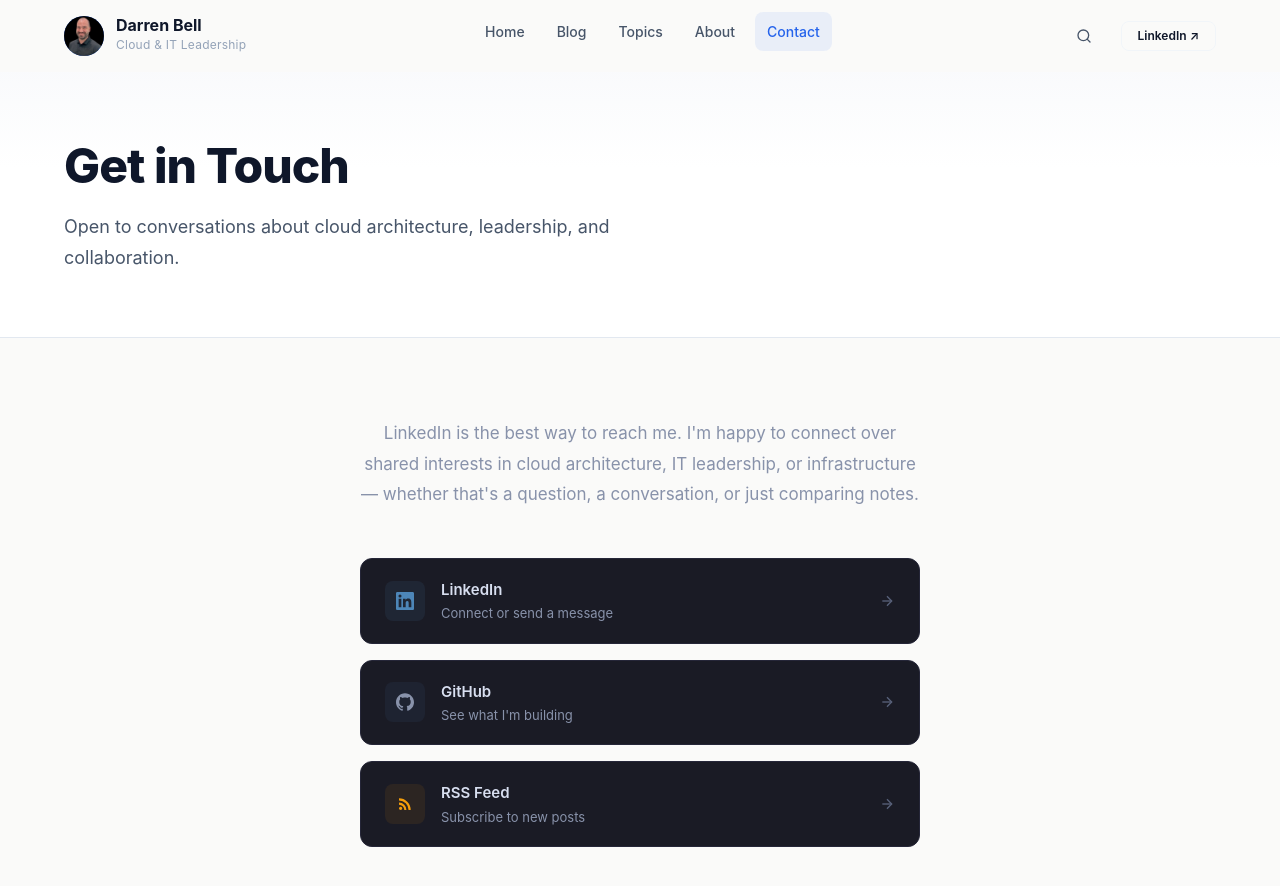
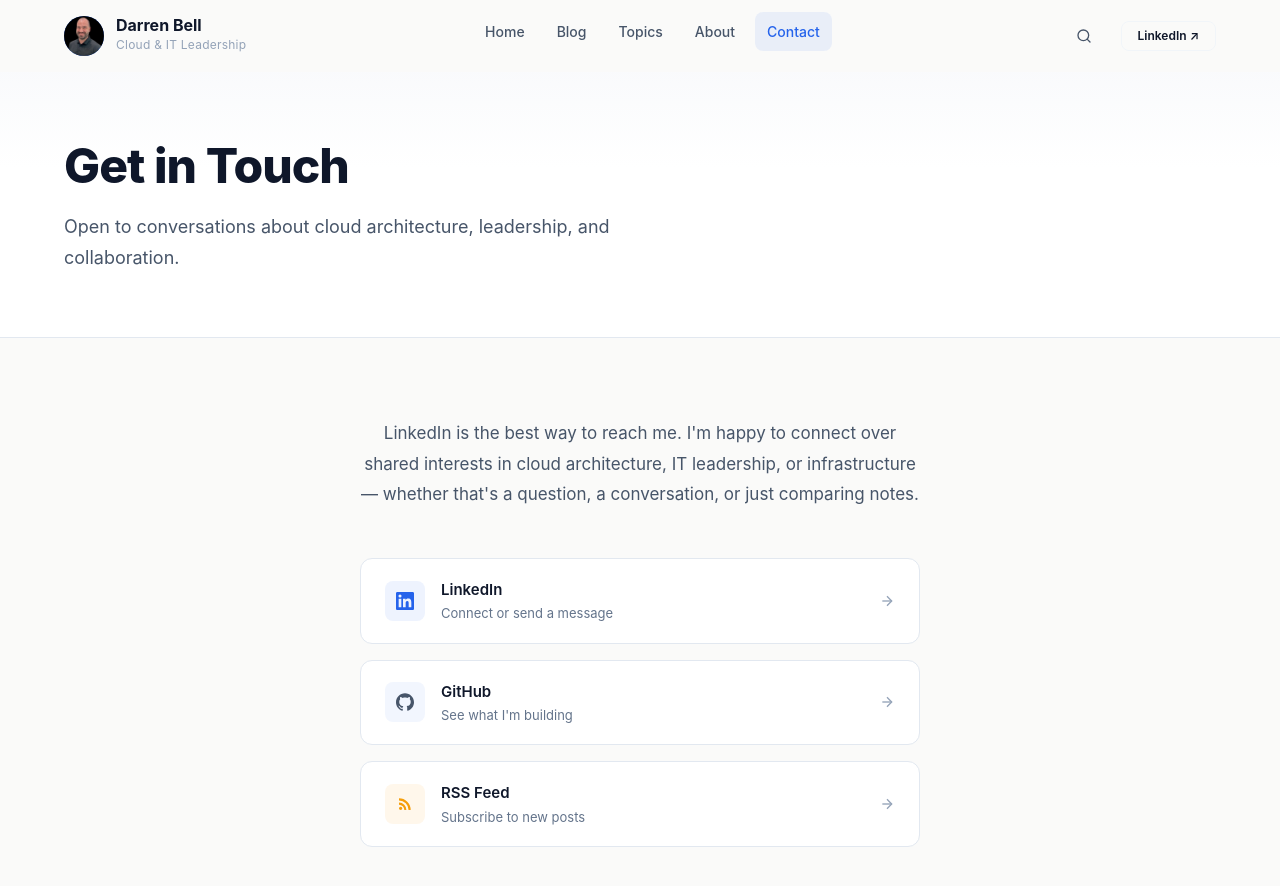
Before and after one commit to darrenbell09/DB_Blog, a Jekyll site: the page built from contact.html, in a window 1280 px wide and 900 px high. Shown: the top 886 px of the window. Built offline with Jekyll 4.4.1, drawn with Linux system fonts in a browser that asks for light colours.

Commit message:
Fix dark-theme remnants on About/Contact, remove animate-in from cards, improve hero and badges

```diff
--- a/contact.html
+++ b/contact.html
@@ -16,7 +16,7 @@ permalink: /contact/
   <div class="container">
     <div style="max-width:560px;margin:0 auto;text-align:center;">
 
-      <p style="color:#8892aa;font-size:1.0625rem;line-height:1.8;margin-bottom:3rem;">
+      <p style="color:#475569;font-size:1.0625rem;line-height:1.8;margin-bottom:3rem;">
         LinkedIn is the best way to reach me. I'm happy to connect over shared interests
         in cloud architecture, IT leadership, or infrastructure — whether that's a question,
         a conversation, or just comparing notes.
@@ -25,44 +25,44 @@ permalink: /contact/
       <div style="display:flex;flex-direction:column;gap:1rem;">
 
         <a href="{{ site.author.linkedin }}" target="_blank" rel="noopener"
-           style="display:flex;align-items:center;gap:1rem;padding:1.125rem 1.5rem;background:#1a1b25;border:1px solid #252638;border-radius:12px;text-decoration:none;transition:border-color 0.15s;"
-           onmouseover="this.style.borderColor='#4d86b8'" onmouseout="this.style.borderColor='#252638'">
-          <div style="width:40px;height:40px;border-radius:8px;background:rgba(77,134,184,0.1);display:flex;align-items:center;justify-content:center;flex-shrink:0;">
-            <svg width="18" height="18" viewBox="0 0 24 24" fill="#4d86b8"><path d="M20.447 20.452h-3.554v-5.569c0-1.328-.027-3.037-1.852-3.037-1.853 0-2.136 1.445-2.136 2.939v5.667H9.351V9h3.414v1.561h.046c.477-.9 1.637-1.85 3.37-1.85 3.601 0 4.267 2.37 4.267 5.455v6.286zM5.337 7.433a2.063 2.063 0 1 1-.001-4.126 2.063 2.063 0 0 1 .001 4.126zM7.119 20.452H3.555V9h3.564v11.452zM22.225 0H1.771C.792 0 0 .774 0 1.729v20.542C0 23.227.792 24 1.771 24h20.451C23.2 24 24 23.227 24 22.271V1.729C24 .774 23.2 0 22.222 0h.003z"/></svg>
+           style="display:flex;align-items:center;gap:1rem;padding:1.125rem 1.5rem;background:#ffffff;border:1px solid #e2e8f0;border-radius:12px;text-decoration:none;transition:border-color 0.15s;"
+           onmouseover="this.style.borderColor='#2563eb'" onmouseout="this.style.borderColor='#e2e8f0'">
+          <div style="width:40px;height:40px;border-radius:8px;background:rgba(37,99,235,0.08);display:flex;align-items:center;justify-content:center;flex-shrink:0;">
+            <svg width="18" height="18" viewBox="0 0 24 24" fill="#2563eb"><path d="M20.447 20.452h-3.554v-5.569c0-1.328-.027-3.037-1.852-3.037-1.853 0-2.136 1.445-2.136 2.939v5.667H9.351V9h3.414v1.561h.046c.477-.9 1.637-1.85 3.37-1.85 3.601 0 4.267 2.37 4.267 5.455v6.286zM5.337 7.433a2.063 2.063 0 1 1-.001-4.126 2.063 2.063 0 0 1 .001 4.126zM7.119 20.452H3.555V9h3.564v11.452zM22.225 0H1.771C.792 0 0 .774 0 1.729v20.542C0 23.227.792 24 1.771 24h20.451C23.2 24 24 23.227 24 22.271V1.729C24 .774 23.2 0 22.222 0h.003z"/></svg>
           </div>
           <div style="text-align:left;">
-            <div style="font-size:0.9375rem;font-weight:600;color:#d8dff0;">LinkedIn</div>
-            <div style="font-size:0.8125rem;color:#8892aa;">Connect or send a message</div>
+            <div style="font-size:0.9375rem;font-weight:600;color:#0f172a;">LinkedIn</div>
+            <div style="font-size:0.8125rem;color:#64748b;">Connect or send a message</div>
           </div>
-          <svg style="margin-left:auto;color:#58617a;" width="16" height="16" viewBox="0 0 24 24" fill="none" stroke="currentColor" stroke-width="2"><line x1="5" y1="12" x2="19" y2="12"/><polyline points="12 5 19 12 12 19"/></svg>
+          <svg style="margin-left:auto;color:#94a3b8;" width="16" height="16" viewBox="0 0 24 24" fill="none" stroke="currentColor" stroke-width="2"><line x1="5" y1="12" x2="19" y2="12"/><polyline points="12 5 19 12 12 19"/></svg>
         </a>
 
         {% if site.author.github %}
         <a href="{{ site.author.github }}" target="_blank" rel="noopener"
-           style="display:flex;align-items:center;gap:1rem;padding:1.125rem 1.5rem;background:#1a1b25;border:1px solid #252638;border-radius:12px;text-decoration:none;transition:border-color 0.15s;"
-           onmouseover="this.style.borderColor='#4d86b8'" onmouseout="this.style.borderColor='#252638'">
-          <div style="width:40px;height:40px;border-radius:8px;background:rgba(77,134,184,0.08);display:flex;align-items:center;justify-content:center;flex-shrink:0;">
-            <svg width="18" height="18" viewBox="0 0 24 24" fill="#8892aa"><path d="M12 .297c-6.63 0-12 5.373-12 12 0 5.303 3.438 9.8 8.205 11.385.6.113.82-.258.82-.577 0-.285-.01-1.04-.015-2.04-3.338.724-4.042-1.61-4.042-1.61C4.422 18.07 3.633 17.7 3.633 17.7c-1.087-.744.084-.729.084-.729 1.205.084 1.838 1.236 1.838 1.236 1.07 1.835 2.809 1.305 3.495.998.108-.776.417-1.305.76-1.605-2.665-.3-5.466-1.332-5.466-5.93 0-1.31.465-2.38 1.235-3.22-.135-.303-.54-1.523.105-3.176 0 0 1.005-.322 3.3 1.23.96-.267 1.98-.399 3-.405 1.02.006 2.04.138 3 .405 2.28-1.552 3.285-1.23 3.285-1.23.645 1.653.24 2.873.12 3.176.765.84 1.23 1.91 1.23 3.22 0 4.61-2.805 5.625-5.475 5.92.42.36.81 1.096.81 2.22 0 1.606-.015 2.896-.015 3.286 0 .315.21.69.825.57C20.565 22.092 24 17.592 24 12.297c0-6.627-5.373-12-12-12"/></svg>
+           style="display:flex;align-items:center;gap:1rem;padding:1.125rem 1.5rem;background:#ffffff;border:1px solid #e2e8f0;border-radius:12px;text-decoration:none;transition:border-color 0.15s;"
+           onmouseover="this.style.borderColor='#2563eb'" onmouseout="this.style.borderColor='#e2e8f0'">
+          <div style="width:40px;height:40px;border-radius:8px;background:rgba(37,99,235,0.06);display:flex;align-items:center;justify-content:center;flex-shrink:0;">
+            <svg width="18" height="18" viewBox="0 0 24 24" fill="#475569"><path d="M12 .297c-6.63 0-12 5.373-12 12 0 5.303 3.438 9.8 8.205 11.385.6.113.82-.258.82-.577 0-.285-.01-1.04-.015-2.04-3.338.724-4.042-1.61-4.042-1.61C4.422 18.07 3.633 17.7 3.633 17.7c-1.087-.744.084-.729.084-.729 1.205.084 1.838 1.236 1.838 1.236 1.07 1.835 2.809 1.305 3.495.998.108-.776.417-1.305.76-1.605-2.665-.3-5.466-1.332-5.466-5.93 0-1.31.465-2.38 1.235-3.22-.135-.303-.54-1.523.105-3.176 0 0 1.005-.322 3.3 1.23.96-.267 1.98-.399 3-.405 1.02.006 2.04.138 3 .405 2.28-1.552 3.285-1.23 3.285-1.23.645 1.653.24 2.873.12 3.176.765.84 1.23 1.91 1.23 3.22 0 4.61-2.805 5.625-5.475 5.92.42.36.81 1.096.81 2.22 0 1.606-.015 2.896-.015 3.286 0 .315.21.69.825.57C20.565 22.092 24 17.592 24 12.297c0-6.627-5.373-12-12-12"/></svg>
           </div>
           <div style="text-align:left;">
-            <div style="font-size:0.9375rem;font-weight:600;color:#d8dff0;">GitHub</div>
-            <div style="font-size:0.8125rem;color:#8892aa;">See what I'm building</div>
+            <div style="font-size:0.9375rem;font-weight:600;color:#0f172a;">GitHub</div>
+            <div style="font-size:0.8125rem;color:#64748b;">See what I'm building</div>
           </div>
-          <svg style="margin-left:auto;color:#58617a;" width="16" height="16" viewBox="0 0 24 24" fill="none" stroke="currentColor" stroke-width="2"><line x1="5" y1="12" x2="19" y2="12"/><polyline points="12 5 19 12 12 19"/></svg>
+          <svg style="margin-left:auto;color:#94a3b8;" width="16" height="16" viewBox="0 0 24 24" fill="none" stroke="currentColor" stroke-width="2"><line x1="5" y1="12" x2="19" y2="12"/><polyline points="12 5 19 12 12 19"/></svg>
         </a>
         {% endif %}
 
         <a href="{{ '/atom.xml' | prepend: site.baseurl }}"
-           style="display:flex;align-items:center;gap:1rem;padding:1.125rem 1.5rem;background:#1a1b25;border:1px solid #252638;border-radius:12px;text-decoration:none;transition:border-color 0.15s;"
-           onmouseover="this.style.borderColor='#4d86b8'" onmouseout="this.style.borderColor='#252638'">
+           style="display:flex;align-items:center;gap:1rem;padding:1.125rem 1.5rem;background:#ffffff;border:1px solid #e2e8f0;border-radius:12px;text-decoration:none;transition:border-color 0.15s;"
+           onmouseover="this.style.borderColor='#2563eb'" onmouseout="this.style.borderColor='#e2e8f0'">
           <div style="width:40px;height:40px;border-radius:8px;background:rgba(245,158,11,0.08);display:flex;align-items:center;justify-content:center;flex-shrink:0;">
             <svg width="18" height="18" viewBox="0 0 24 24" fill="#f59e0b"><path d="M6.18 15.64a2.18 2.18 0 0 1 2.18 2.18C8.36 19.01 7.38 20 6.18 20C4.98 20 4 19.01 4 17.82a2.18 2.18 0 0 1 2.18-2.18M4 4.44A15.56 15.56 0 0 1 19.56 20h-2.83A12.73 12.73 0 0 0 4 7.27V4.44m0 5.66a9.9 9.9 0 0 1 9.9 9.9h-2.83A7.07 7.07 0 0 0 4 12.93V10.1z"/></svg>
           </div>
           <div style="text-align:left;">
-            <div style="font-size:0.9375rem;font-weight:600;color:#d8dff0;">RSS Feed</div>
-            <div style="font-size:0.8125rem;color:#8892aa;">Subscribe to new posts</div>
+            <div style="font-size:0.9375rem;font-weight:600;color:#0f172a;">RSS Feed</div>
+            <div style="font-size:0.8125rem;color:#64748b;">Subscribe to new posts</div>
           </div>
-          <svg style="margin-left:auto;color:#58617a;" width="16" height="16" viewBox="0 0 24 24" fill="none" stroke="currentColor" stroke-width="2"><line x1="5" y1="12" x2="19" y2="12"/><polyline points="12 5 19 12 12 19"/></svg>
+          <svg style="margin-left:auto;color:#94a3b8;" width="16" height="16" viewBox="0 0 24 24" fill="none" stroke="currentColor" stroke-width="2"><line x1="5" y1="12" x2="19" y2="12"/><polyline points="12 5 19 12 12 19"/></svg>
         </a>
 
       </div>
```
Also changed, not shown: about.html (+14 -14 lines).
